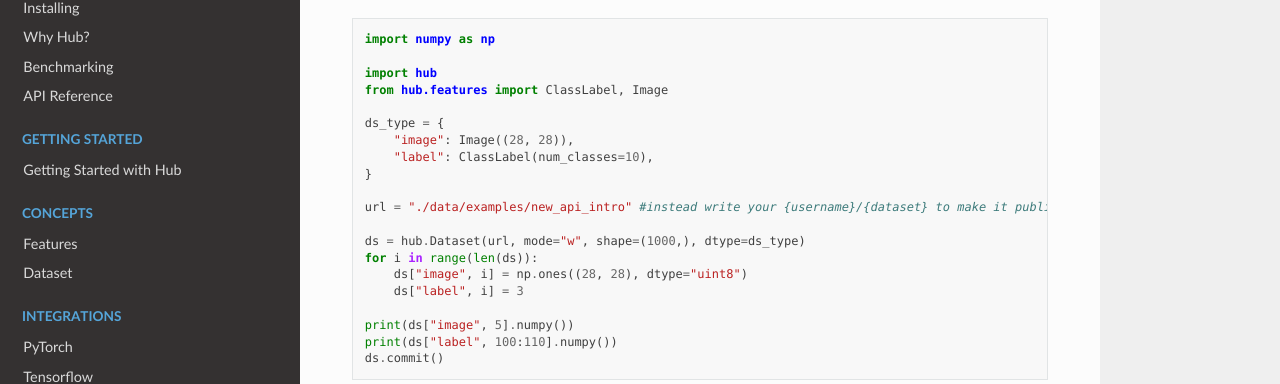
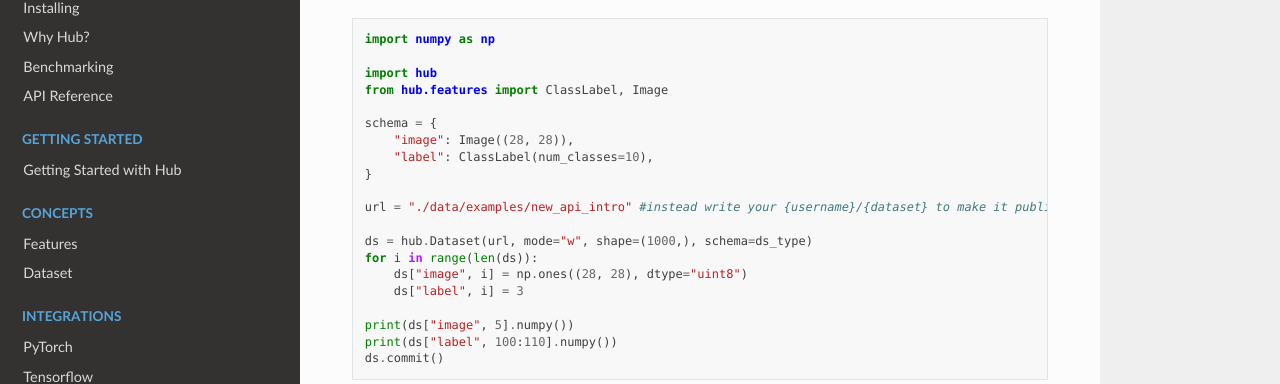
Before and after one commit to activeloopai/deeplake, a Sphinx documentation site: the page built from docs/source/tutorials/new_api.md, in a window 1280 px wide and 900 px high, scrolled down 908 px. Shown: the part 144-528 px from the top of the window. Built offline with Sphinx 7.4.7 and the Read the Docs theme 2.0.0, drawn with Linux system fonts in a browser that asks for light colours.

Commit message:
Update new_api.md

```diff
--- a/docs/source/tutorials/new_api.md
+++ b/docs/source/tutorials/new_api.md
@@ -38,14 +38,14 @@ import numpy as np
 import hub
 from hub.features import ClassLabel, Image
 
-ds_type = {
+schema = {
     "image": Image((28, 28)),
     "label": ClassLabel(num_classes=10),
 }
 
 url = "./data/examples/new_api_intro" #instead write your {username}/{dataset} to make it public
 
-ds = hub.Dataset(url, mode="w", shape=(1000,), dtype=ds_type)
+ds = hub.Dataset(url, mode="w", shape=(1000,), schema=ds_type)
 for i in range(len(ds)):
     ds["image", i] = np.ones((28, 28), dtype="uint8")
     ds["label", i] = 3
```
